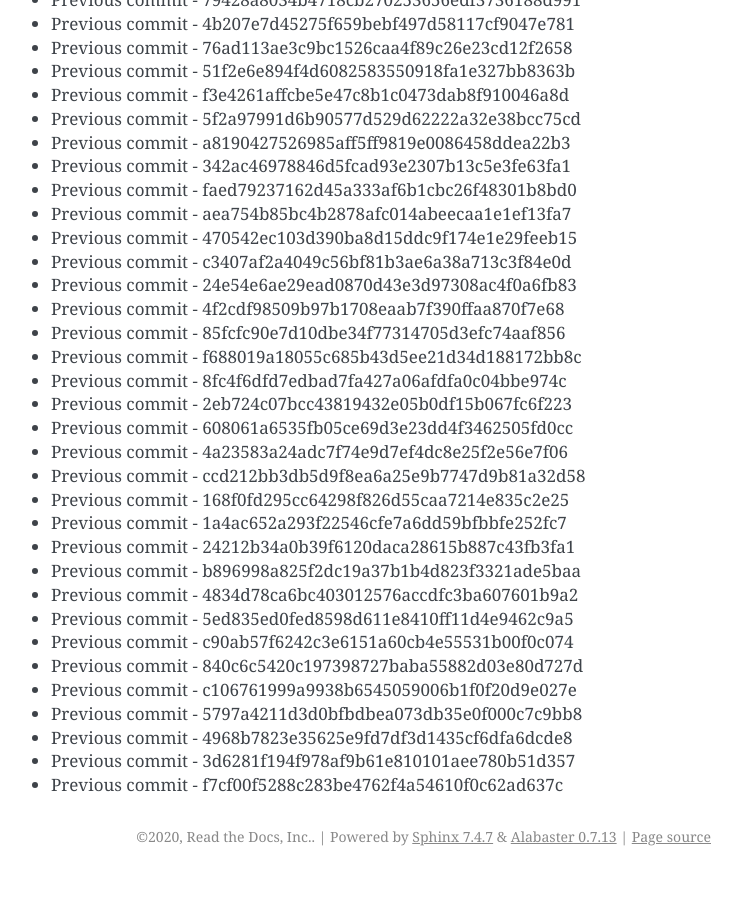
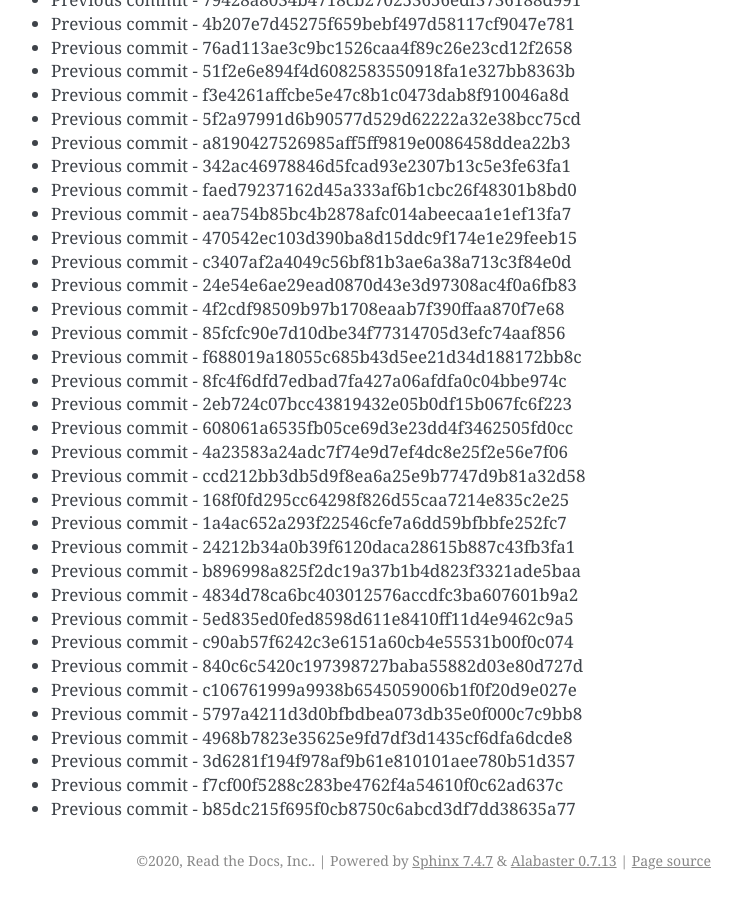
Before and after one commit to readthedocs/rtd-git-stresstest, a Sphinx documentation site: the page built from docs/updates.rst, in a window 1280 px wide and 900 px high, scrolled down 8461 px. Shown: the whole window, without its empty margins (399-1141 px from the left). Built offline with Sphinx 7.4.7, drawn with Linux system fonts in a browser that asks for light colours; before the commit the page ends 9337 px from its top, so only the background shows below that.

Commit message:
Generating commit from previous: b85dc215f695f0cb8750c6abcd3df7dd38635a77

```diff
--- a/docs/updates.rst
+++ b/docs/updates.rst
@@ -387,3 +387,4 @@ It can be tested for any performance characteristics.
 * Previous commit - 4968b7823e35625e9fd7df3d1435cf6dfa6dcde8
 * Previous commit - 3d6281f194f978af9b61e810101aee780b51d357
 * Previous commit - f7cf00f5288c283be4762f4a54610f0c62ad637c
+* Previous commit - b85dc215f695f0cb8750c6abcd3df7dd38635a77
```
